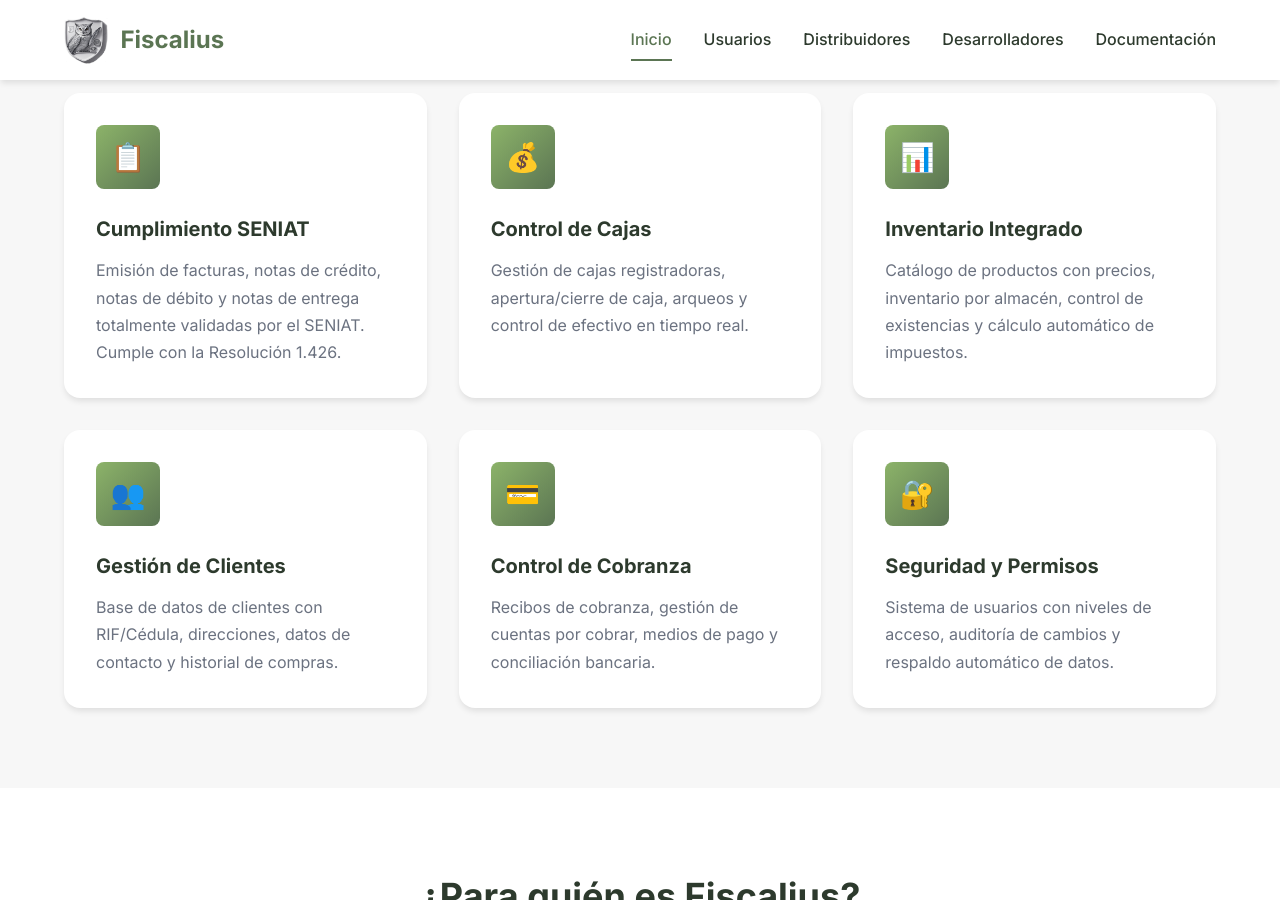
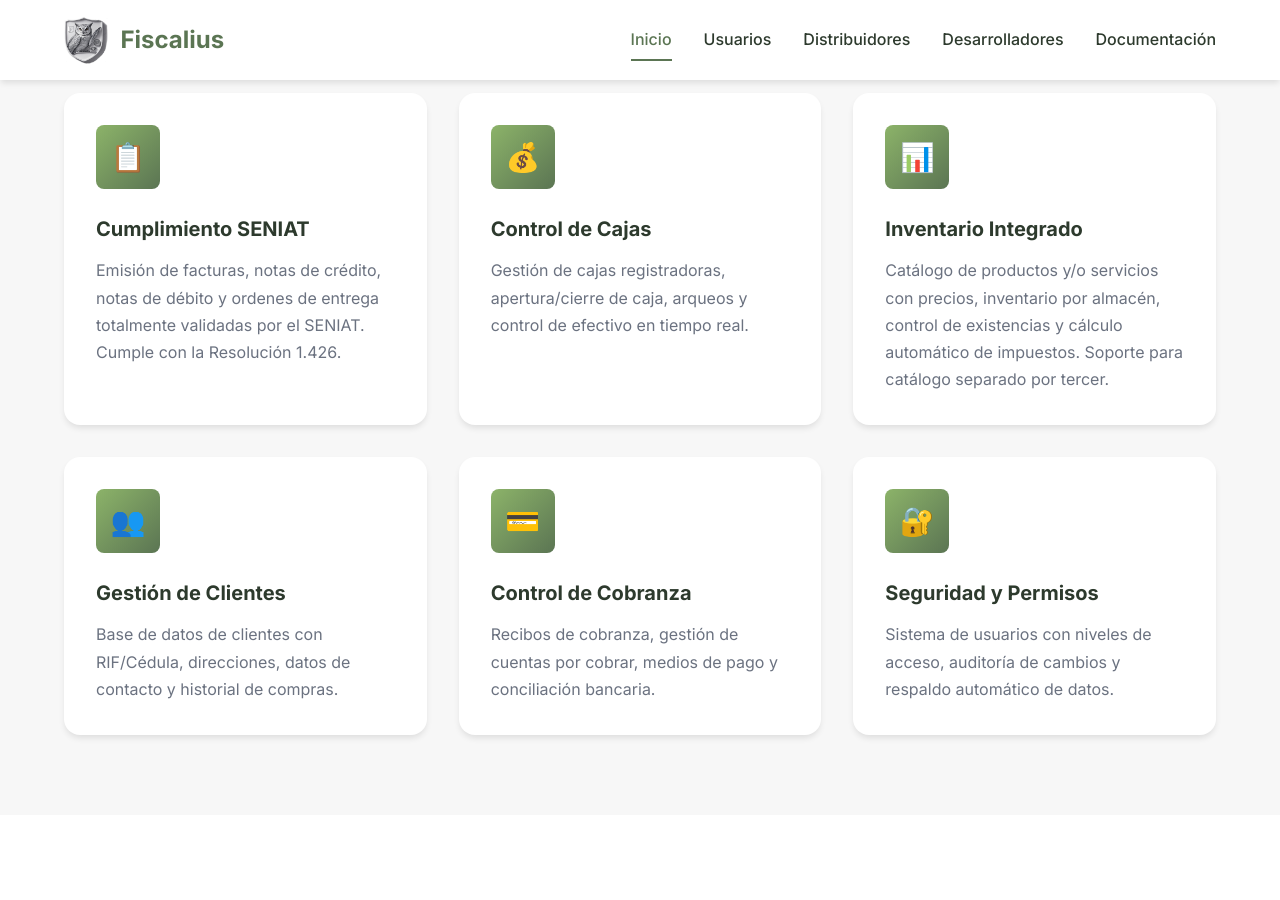
Before and after one commit to riztan/fiscalius-client, a Jekyll site: the page built from index.html, in a window 1280 px wide and 900 px high, scrolled down 673 px. Built offline with Jekyll 4.4.1, drawn with Linux system fonts in a browser that asks for light colours.

Commit message:
fix: Actualizar terminología y características
- Cambiar 'notas de entrega' por 'ordenes de entrega'
- Agregar soporte para factura a cuenta de terceros
- Agregar catálogo separado por tercer en productos/servicios

```diff
--- a/index.html
+++ b/index.html
@@ -28,7 +28,7 @@ description: Sistema de Facturación Electrónica para Venezuela - Cumplimiento
       <div class="feature-card">
         <div class="feature-icon">📋</div>
         <h3>Cumplimiento SENIAT</h3>
-        <p>Emisión de facturas, notas de crédito, notas de débito y notas de entrega totalmente validadas por el SENIAT. Cumple con la Resolución 1.426.</p>
+        <p>Emisión de facturas, notas de crédito, notas de débito y ordenes de entrega totalmente validadas por el SENIAT. Cumple con la Resolución 1.426.</p>
       </div>
 
       <div class="feature-card">
@@ -40,7 +40,7 @@ description: Sistema de Facturación Electrónica para Venezuela - Cumplimiento
       <div class="feature-card">
         <div class="feature-icon">📊</div>
         <h3>Inventario Integrado</h3>
-        <p>Catálogo de productos con precios, inventario por almacén, control de existencias y cálculo automático de impuestos.</p>
+        <p>Catálogo de productos y/o servicios con precios, inventario por almacén, control de existencias y cálculo automático de impuestos. Soporte para catálogo separado por tercer.</p>
       </div>
 
       <div class="feature-card">
--- a/usuarios/faq.html
+++ b/usuarios/faq.html
@@ -16,7 +16,7 @@ description: Preguntas frecuentes sobre Fiscalius - Sistema de Facturación Elec
     <h2>General</h2>
 
     <h3>¿Qué es Fiscalius?</h3>
-    <p>Fiscalius es un sistema de facturación electrónica de código abierto, diseñado para cumplir con los requisitos del SENIAT en Venezuela. Permite emitir facturas, notas de crédito, notas de débito y notas de entrega de manera legal y segura.</p>
+    <p>Fiscalius es un sistema de facturación electrónica de código abierto, diseñado para cumplir con los requisitos del SENIAT en Venezuela. Permite emitir facturas, notas de crédito, notas de débito y ordenes de entrega de manera legal y segura.</p>
 
     <h3>¿Cuál es el costo?</h3>
     <p>Fiscalius es de código abierto bajo licencia MIT. Esto significa que puedes usarlo, modificarlo y distribuirlo. Para información sobre costos de soporte e instalación, contacta a un distribuidor autorizado.</p>
--- a/usuarios/index.html
+++ b/usuarios/index.html
@@ -18,8 +18,9 @@ description: Guía para usuarios de Fiscalius - Sistema de Facturación Electró
         <h2>¿Qué es Fiscalius?</h2>
         <p>Fiscalius es un sistema de facturación electrónica diseñado específicamente para Venezuela. Te permite:</p>
         <ul>
-          <li>Emitir facturas, notas de crédito, notas de débito y notas de entrega</li>
-          <li>Gestionar tu inventario de productos</li>
+          <li>Emitir facturas, notas de crédito, notas de débito y ordenes de entrega</li>
+          <li>Emitir facturas a cuenta de terceros</li>
+          <li>Gestionar tu inventario de productos y/o servicios, con catálogo separado por tercer</li>
           <li>Controlar tus cajas registradoras</li>
           <li>Gestionar cobranzas y cuentas por cobrar</li>
           <li>Cumplir con todas las exigencias del SENIAT</li>
```
